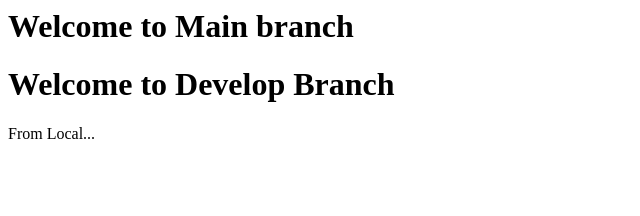
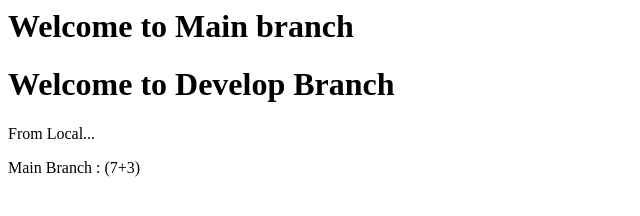
Before and after one commit to Swe-Swetha/git, a plain HTML site: page index.html in a window 1280 px wide. Shown: the whole page, without its empty margins (0-640 px from the left). Drawn offline with Linux system fonts and the light colour scheme.

Commit message:
update in main branch

```diff
--- a/index.html
+++ b/index.html
@@ -1,3 +1,5 @@
 <h1>Welcome to Main branch</h1>
 <h1>Welcome to Develop Branch</h1>
 <p>From Local...</p>
+
+<p>Main Branch : (7+3)</p>
```
Also changed, not shown: 1 other file.
